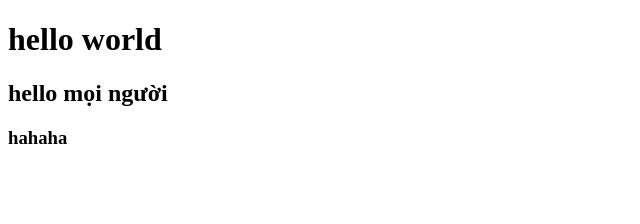
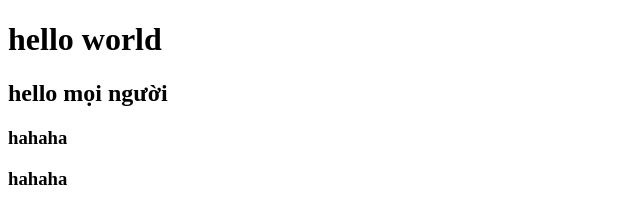
Before and after one commit to AnhTai03/Comper, a plain HTML site: page index.html in a window 1280 px wide. Shown: the full height of the page, 0-640 px from the left. Drawn offline with Linux system fonts and the light colour scheme.

Commit message:
update index.html

```diff
--- a/index.html
+++ b/index.html
@@ -11,6 +11,7 @@
       <h1>hello world</h1>
       <h2>hello mọi người</h2>
       <h3>hahaha</h3>
+      <h3>hahaha
     </div>
   </body>
 </html>
```
